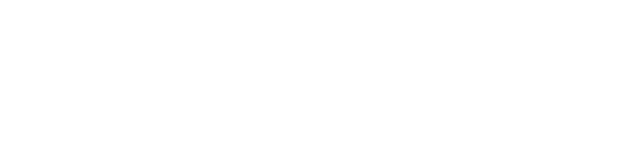
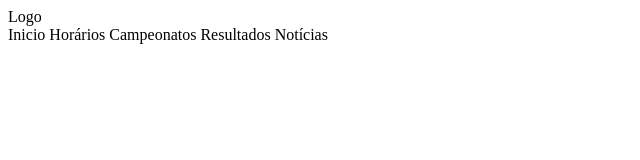
Before and after one commit to SUPerchokki/senai-Fullstack, a plain HTML site: page UC9/index.html in a window 1280 px wide. Shown: the whole page, without its empty margins (0-640 px from the left). Drawn offline with Linux system fonts and the light colour scheme.

Commit message:
base do html e criação das imagens

```diff
--- a/UC9/index.html
+++ b/UC9/index.html
@@ -1,10 +1,23 @@
 <!DOCTYPE html>
-<html lang="ptbr">
+<html lang="pt-br">
     <head>
         <meta charset="UTF-8">
+        <link rel="stylesheet" href="CSS/style.css">
         <title>Game Mania</title>
     </head>
     <body>
+        <header>
+            <section>
+                <span>Logo</span>
+                <nav>
+                    <a>Inicio</a>
+                    <a>Horários</a>
+                    <a>Campeonatos</a>
+                    <a>Resultados</a>
+                    <a>Notícias</a>
+                </nav>
+            </section>
+        </header>
 
     </body>
     </html>
```
Also changed, not shown: UC9/CSS/style.css (added), UC9/images/bg top.png (added), UC9/images/icon.png (added), UC9/images/logo.png (added). Lines whose indentation alone changed are shown as unchanged.
